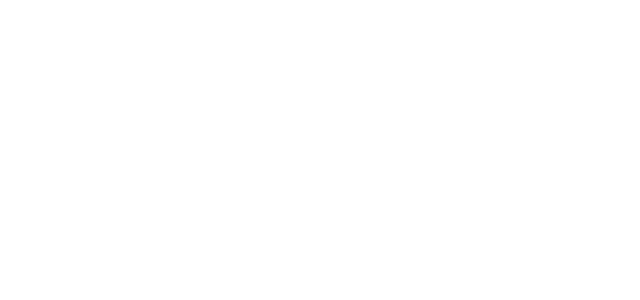
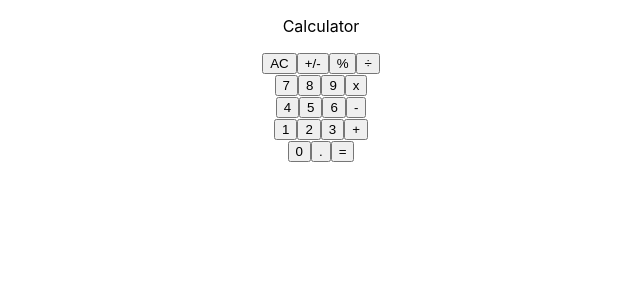
Before and after one commit to emauldin84/fcc-calculator, a React (Create React App) app: page / in a window 1280 px wide. Shown: the top 300 px of the page, without its empty margins (319-959 px from the left). Built offline with nearby package versions, Linux system fonts and the light colour scheme.

Commit message:
adds components folder with Calculator.js, Keypad.js and Display.js files basic structure built out.

```diff
--- a/src/App.css
+++ b/src/App.css
@@ -1,38 +1,4 @@
-.App {
+.App, html {
   text-align: center;
+  height: 100%;
 }
-
-.App-logo {
-  height: 40vmin;
-  pointer-events: none;
-}
-
-@media (prefers-reduced-motion: no-preference) {
-  .App-logo {
-    animation: App-logo-spin infinite 20s linear;
-  }
-}
-
-.App-header {
-  background-color: #282c34;
-  min-height: 100vh;
-  display: flex;
-  flex-direction: column;
-  align-items: center;
-  justify-content: center;
-  font-size: calc(10px + 2vmin);
-  color: white;
-}
-
-.App-link {
-  color: #61dafb;
-}
-
-@keyframes App-logo-spin {
-  from {
-    transform: rotate(0deg);
-  }
-  to {
-    transform: rotate(360deg);
-  }
-}
--- a/src/App.js
+++ b/src/App.js
@@ -1,10 +1,12 @@
 import React from 'react';
 import './App.css';
+
+import Calculator from './components/Calculator'
 
 function App() {
   return (
     <div className="App">
-
+      <Calculator />
     </div>
   );
 }
--- /dev/null
+++ b/src/components/Calculator.js
@@ -0,0 +1,18 @@
+import React, { useState } from 'react'
+
+import Display from './Display'
+import Keypad from './Keypad'
+
+const Calculator = () => {
+    const [display, setDisplay] = useState('')
+    const [result, setResult] = useState('')
+    return (
+        <div className='calculator'>
+            <p>Calculator</p>
+            <Display result={result}/>
+            <Keypad result={result} setResult={setResult}/>
+        </div>
+    )
+}
+
+export default Calculator
--- /dev/null
+++ b/src/components/Display.js
@@ -0,0 +1,11 @@
+import React from 'react'
+
+const Display = ({display}) => {
+    return (
+        <div>
+            <p>{display}</p>
+        </div>
+    )
+}
+
+export default Display
--- /dev/null
+++ b/src/components/Keypad.js
@@ -0,0 +1,41 @@
+import React from 'react'
+
+const Keypad = ({result, setResult}) => {
+
+
+    return (
+        <div className='keypad'>
+            <div className='row-one'>
+                <button>AC</button>
+                <button>+/-</button>
+                <button>%</button>
+                <button>÷</button>
+            </div>
+            <div className='row-two'>
+                <button>7</button>
+                <button>8</button>
+                <button>9</button>
+                <button>x</button>
+            </div>
+            <div className='row-three'>
+                <button>4</button>
+                <button>5</button>
+                <button>6</button>
+                <button>-</button>
+            </div>
+            <div className='row-four'>
+                <button>1</button>
+                <button>2</button>
+                <button>3</button>
+                <button>+</button>
+            </div>
+            <div className='row-five'>
+                <button>0</button>
+                <button>.</button>
+                <button>=</button>
+            </div>
+        </div>
+    )
+}
+
+export default Keypad
```
